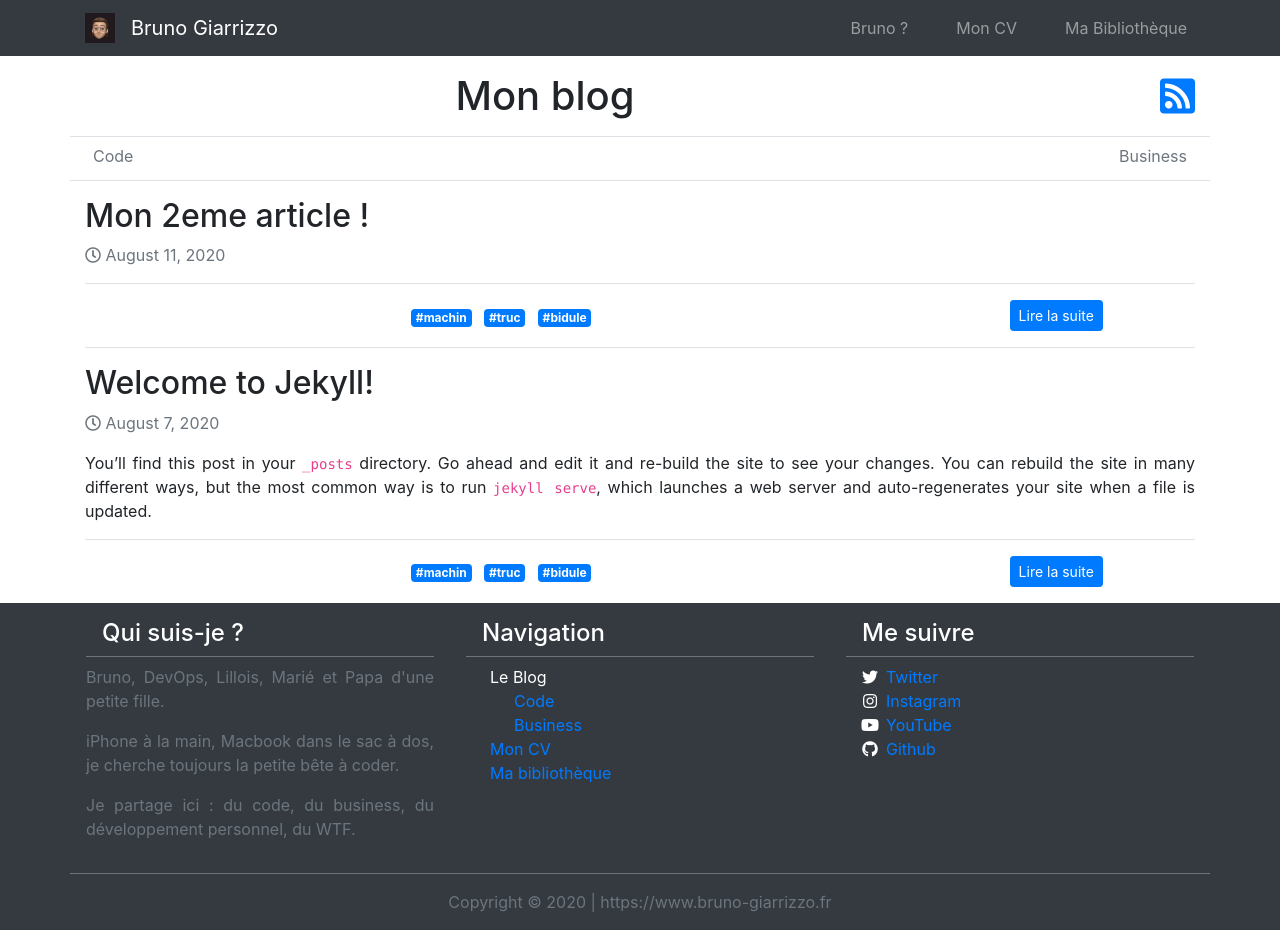
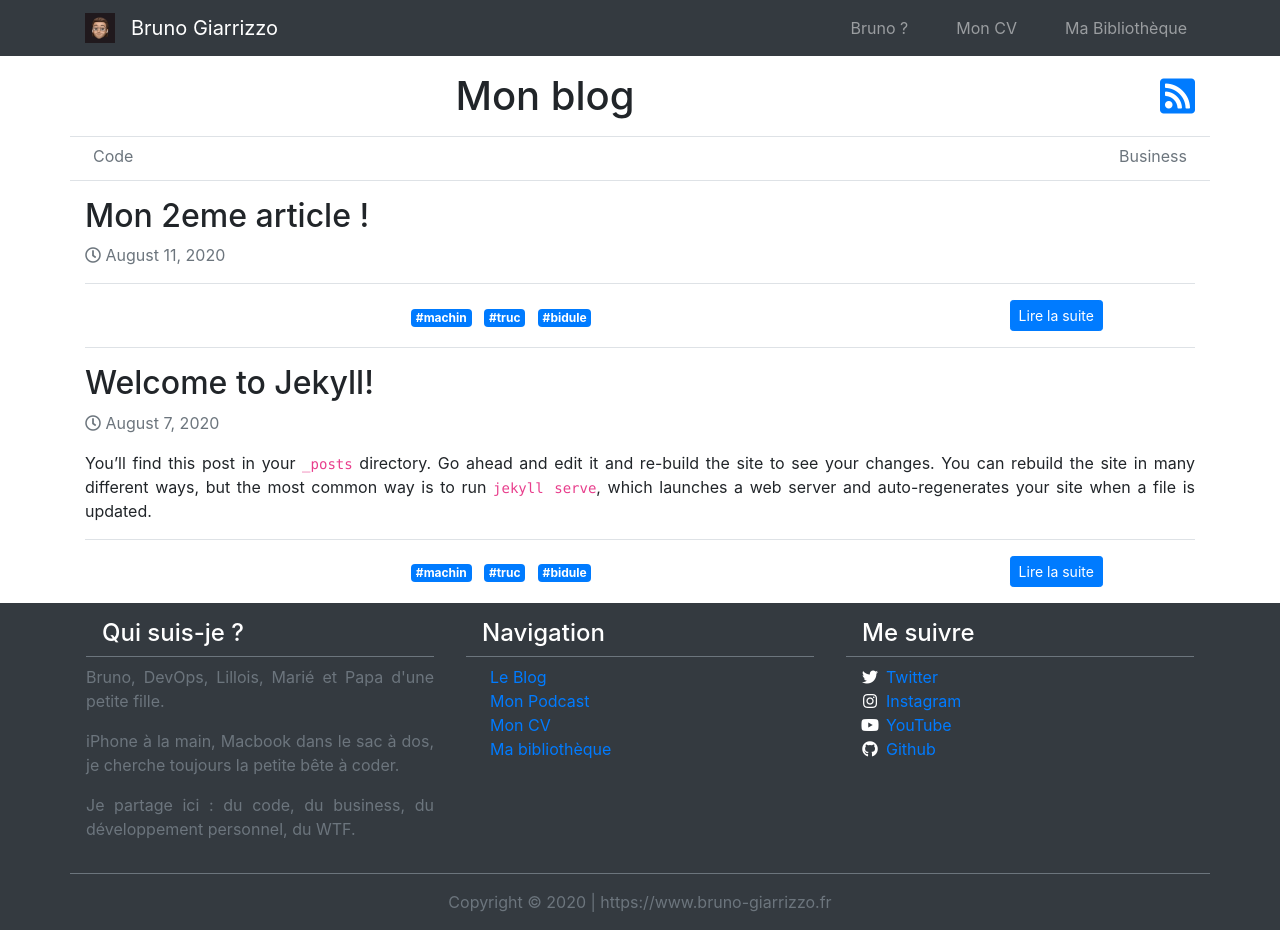
Before and after one commit to bgiarrizzo/blog.bruno-giarrizzo.fr, a Jekyll site: the page built from index.html, in a window 1280 px wide. Built offline with Jekyll 4.4.1, drawn with Linux system fonts in a browser that asks for light colours; nearby versions of some CDN libraries.

Commit message:
Update footer.html
fix

```diff
--- a/_includes/footer.html
+++ b/_includes/footer.html
@@ -11,17 +11,13 @@
                 <h4 class="text-white pl-3 pb-2 border-bottom border-secondary">Navigation</h4>
                 <ul class="list-unstyled text-white pl-4">
                     <li>
-                        <span>Le Blog</span>
-                        <ul class="list-unstyled text-white pl-4">
-                            {% for category in site.categories %}
-                            <li>
-                                <a href="/category/{{ category[0] | slugify }}">{{ category[0] }}</a>
-                            </li>
-                            {% endfor %}
-                        </ul>
+                        <a href="{{ site.url }}">Le Blog</a>
                     </li>
                     <li>
-                        <a href="/cv/">
+                        <a href="https://podcast.bruno-giarrizzo.fr/">Mon Podcast</a>
+                    </li>
+                    <li>
+                        <a href="/resume/">
                             Mon CV
                         </a>
                     </li>
```
